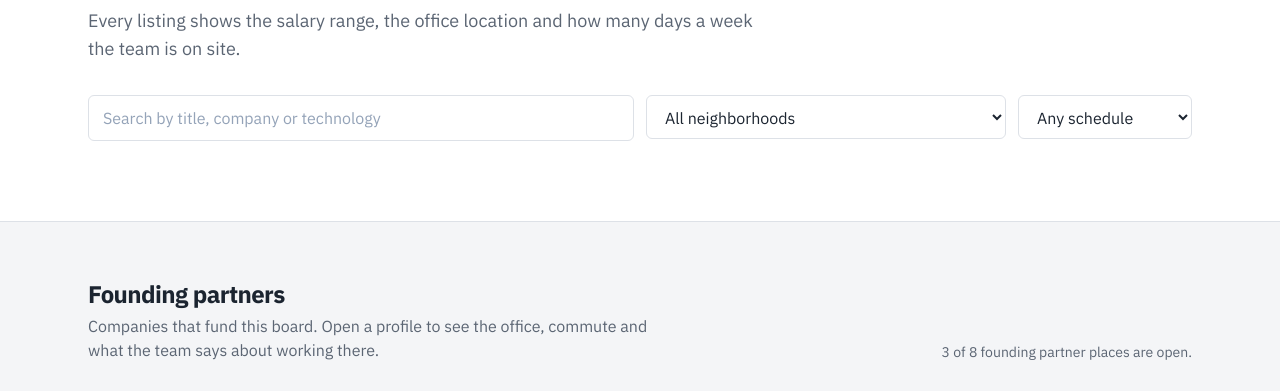
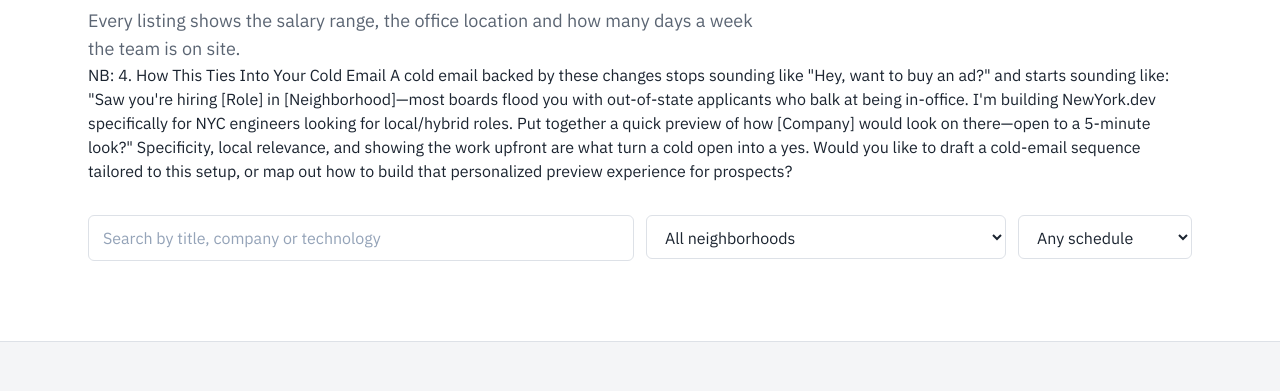
Before and after one commit to rvfpl/rvfpl.github.io, a plain HTML site: page ny3.html in a window 1280 px wide. Shown: the part 250-641 px from the top of the page. Drawn offline with nearby package versions, Linux system fonts and the light colour scheme.

Commit message:
Add section on cold email strategies for job applications
Added a paragraph discussing the impact of tailored cold emails and local relevance in job applications.

```diff
--- a/ny3.html
+++ b/ny3.html
@@ -43,6 +43,18 @@ tailwind.config = { theme: { extend: {
     <p class="mt-4 text-lg text-muted max-w-2xl">
       Every listing shows the salary range, the office location and how many days a week the team is on site.
     </p>
+
+<p>
+  NB: 4. How This Ties Into Your Cold Email
+A cold email backed by these changes stops sounding like "Hey, want to buy an ad?" and starts sounding like:
+
+"Saw you're hiring [Role] in [Neighborhood]—most boards flood you with out-of-state applicants who balk at being in-office. I'm building NewYork.dev specifically for NYC engineers looking for local/hybrid roles. Put together a quick preview of how [Company] would look on there—open to a 5-minute look?"
+
+Specificity, local relevance, and showing the work upfront are what turn a cold open into a yes.
+
+Would you like to draft a cold-email sequence tailored to this setup, or map out how to build that personalized preview experience for prospects?
+</p>
+
 
     <form id="filters" class="mt-8 grid grid-cols-1 md:grid-cols-6 gap-3" onsubmit="return false">
       <label class="md:col-span-3">
```
